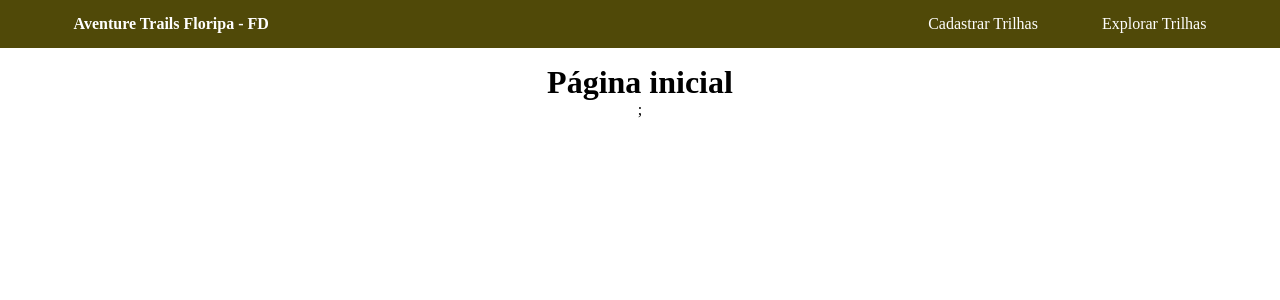
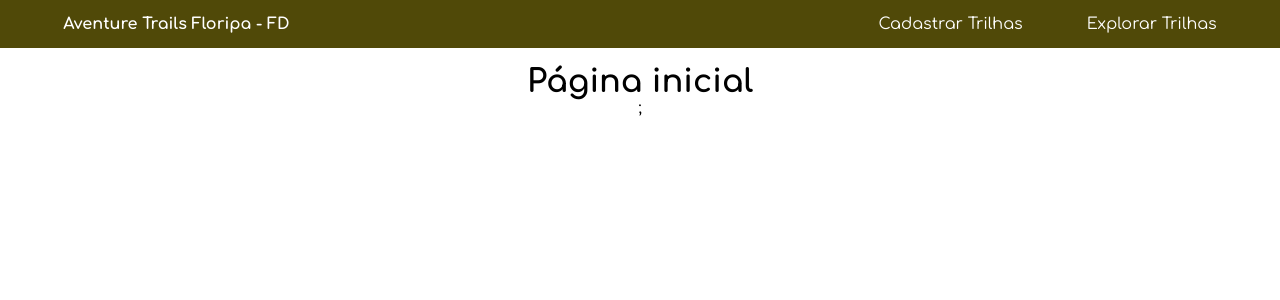
Before and after one commit to charles-futDevFloripa/adventure-trails-floripa, a React (Vite) app: page / in a window 1280 px wide. Shown: the top 300 px of the page. Built offline with nearby package versions, Linux system fonts and the light colour scheme.

Commit message:
useContext - TrilhasContext adcionado

```diff
--- a/src/App.jsx
+++ b/src/App.jsx
@@ -1,13 +1,14 @@
 import Header from './components/Header';
 import './App.css';
 import { Outlet } from 'react-router-dom';
+import { TrilhasContextProvider } from './context/TrilhasContext';
 
 function App() {
   return (
-    <>
+    <TrilhasContextProvider>
       <Header />
       <Outlet />
-    </>
+    </TrilhasContextProvider>
   );
 }
 
--- /dev/null
+++ b/src/context/TrilhasContext.jsx
@@ -0,0 +1,19 @@
+import { createContext, useEffect, useState } from 'react';
+import useFetch from '../hooks/useFetch';
+
+export const TrilhasContext = createContext();
+export const TrilhasContextProvider = ({ children }) => {
+  const [dados, isLoading] = useFetch('../data/dados.json');
+  const [trilhas, setTrilhas] = useState([]);
+
+  useEffect(() => {
+    if (!!dados) {
+      setTrilhas(dados.trilhas);
+    }
+  }, [dados]);
+  return (
+    <TrilhasContext.Provider value={{ trilhas, setTrilhas }}>
+      {children}
+    </TrilhasContext.Provider>
+  );
+};
--- a/src/index.css
+++ b/src/index.css
@@ -1,7 +1,10 @@
+@import url('https://fonts.googleapis.com/css2?family=Comfortaa:wght@300..700&display=swap');
+
 * {
   margin: 0;
   padding: 0;
   box-sizing: border-box;
+  font-family: "Comfortaa", sans-serif;
 }
 
 :root {
--- a/src/pages/PaginaListaTrilhas.jsx
+++ b/src/pages/PaginaListaTrilhas.jsx
@@ -1,16 +1,8 @@
-import useFetch from '../hooks/useFetch';
-import { useEffect, useState } from 'react';
 import CardTrilha from '../components/CardTrilha';
+import { useContext } from 'react';
+import { TrilhasContext } from '../context/TrilhasContext';
 function PaginaListaTrilhas() {
-  const [dados, isLoading] = useFetch('../data/dados.json');
-  const [trilhas, setTrilhas] = useState([]);
-
-  useEffect(() => {
-    if (!!dados) {
-      setTrilhas(dados.trilhas);
-    }
-  }, [dados]);
-
+  const { trilhas } = useContext(TrilhasContext);
   return (
     <div className='container'>
       <h1 className='titulo'>Explore trilhas incríveis</h1>
```
